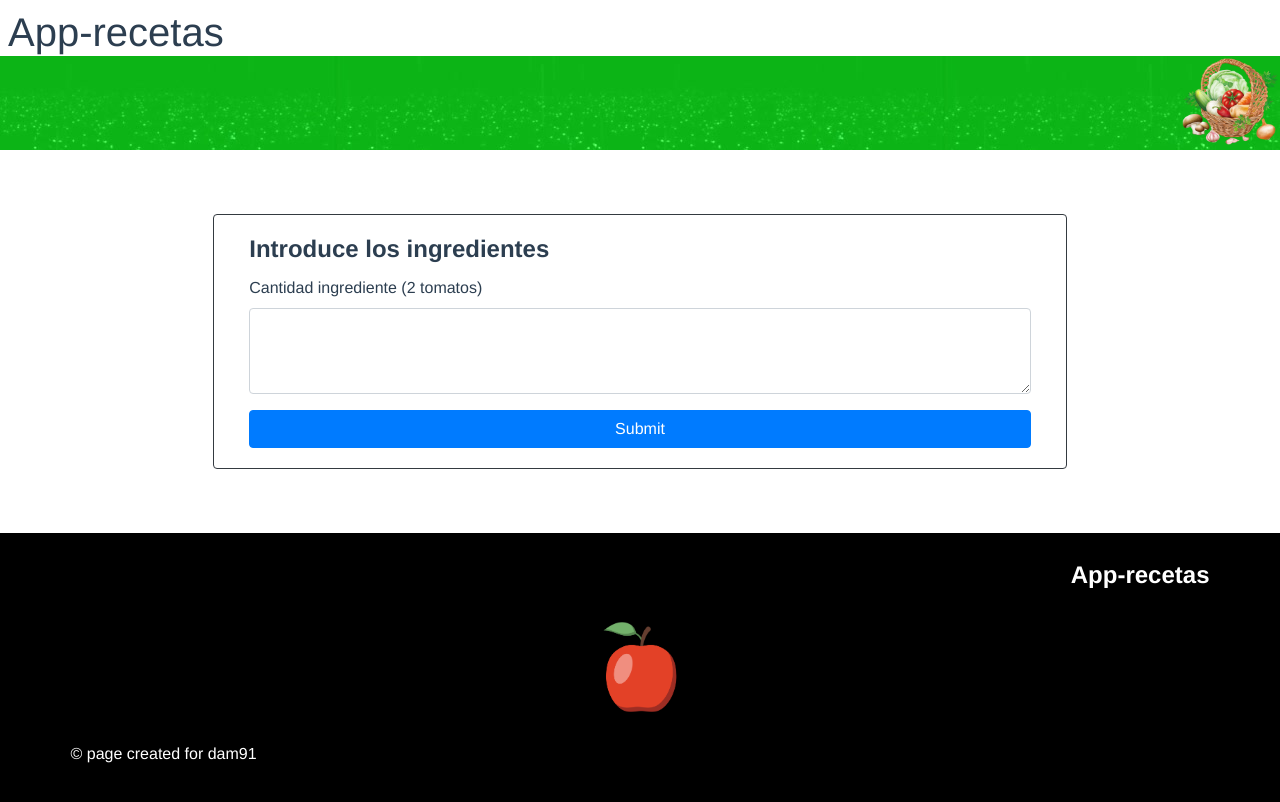
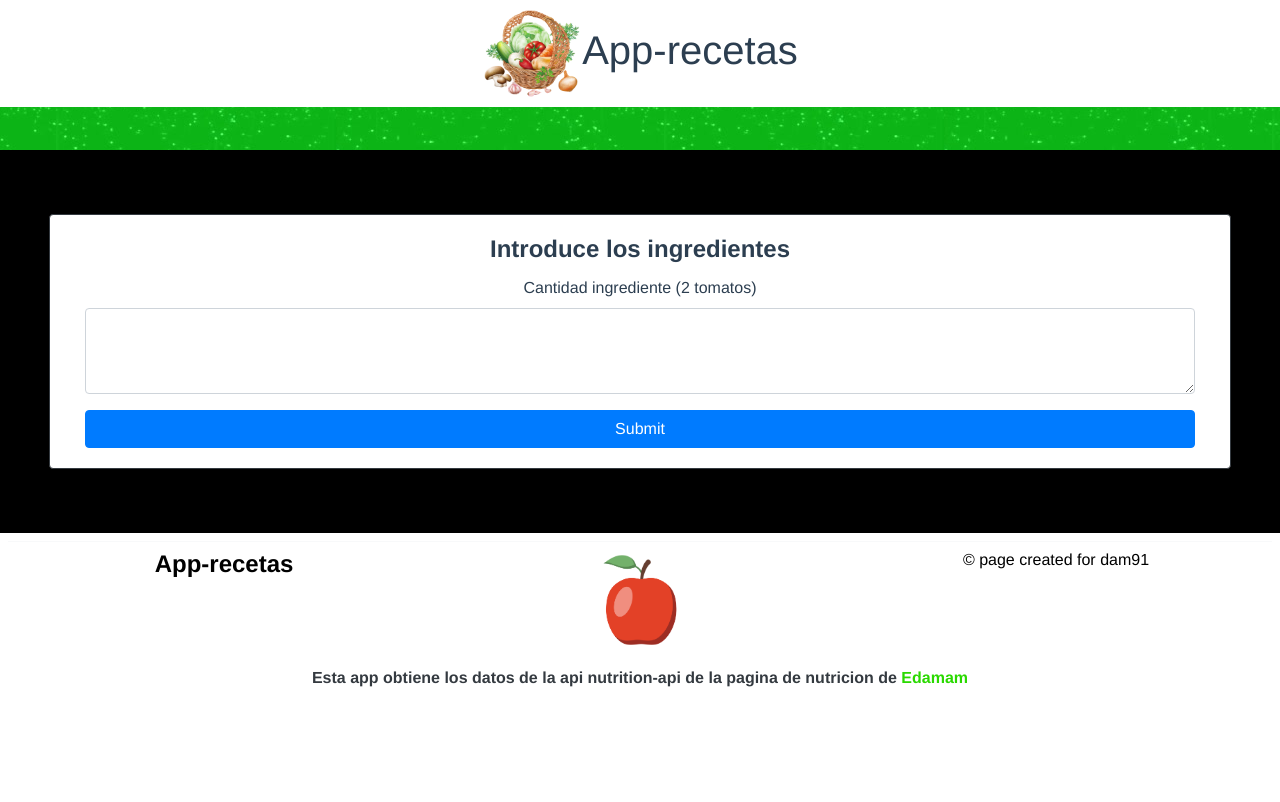
Before and after one commit to darterom91/app-recetas, a Vue app: page / in a window 1280 px wide. Shown: the top 802 px of the page. Built offline with nearby package versions, Linux system fonts and the light colour scheme.

Commit message:
Modify styles and add new styles

```diff
--- a/src/App.vue
+++ b/src/App.vue
@@ -24,6 +24,7 @@ export default {
   font-family: 'Avenir', Helvetica, Arial, sans-serif;
   -webkit-font-smoothing: antialiased;
   -moz-osx-font-smoothing: grayscale;
+  background-color: black;
   color: #2c3e50;
 }
 
--- a/src/components/CFooter.vue
+++ b/src/components/CFooter.vue
@@ -1,8 +1,8 @@
 <template>
   <div>
-    <div class="footers pt-2 pb-5">
+    <div class="footers p-2">
       <div class="container-fluid">
-        <div class="fTitle row justify-content-end mb-1">
+        <!-- <div class="fTitle row justify-content-end mb-1">
           <h3 class="col-12 col-sm-12 col-md-8 m-0 p-2">App-recetas</h3>
         </div>
         <div class="fLogo row justify-content-center text-center">
@@ -10,6 +10,14 @@
         </div>
         <div class="fCopy row justify-content-start mt-1">
           <h6 class="col-12 col-sm-12 col-md-8 m-0 p-2">© page created for dam91</h6>
+        </div> -->
+        <div class="row border-top border-light text-center p-2">
+          <h3 class="col-12 col-sm-12 col-md-4 m-0 ">App-recetas</h3>
+          <div class="col-12 col-sm-12 col-md-4"><img class="imgFooter " src="@/assets/img/apple.png" alt=""></div>
+          <h6 class="col-12 col-sm-12 col-md-4 m-0">© page created for dam91</h6>
+        </div>
+        <div class="edtext row justify-content-center text-dark p-2">
+          <p>Esta app obtiene los datos de la api nutrition-api de la pagina de nutricion de <a href="https://www.edamam.com/"> Edamam</a></p>
         </div>
       </div>
     </div>
@@ -24,12 +32,12 @@ export default {
 
 <style scoped>
 .footers{
-  /* height: 400px; */
-  color: white;
-  background-color: black;
+  /* height: 400px;  */
+  color: black;
+  background-color: white;
 }
 
-.fTitle {
+/* .fTitle {
   padding-right: 5%;
   padding-top: 1%;
   padding-bottom: 1%;
@@ -37,8 +45,7 @@ export default {
   text-align: right;
 }
 .fLogo {
-  padding-top: 0.2%;
-  padding-bottom: 0.2%;
+
 }
 .fCopy {
   padding-left: 5%;
@@ -46,6 +53,16 @@ export default {
   padding-bottom: 1%;
   justify-content: start;
   text-align: left;
+} */
+
+.edtext {
+  color: black;
+  font-weight: bold;
+}
+
+.edtext  a{
+  text-decoration: none;
+  color: rgb(42, 217, 0);
 }
 
 .imgFooter {
@@ -53,26 +70,30 @@ export default {
 }
 
 @media (max-width: 750px) {
-  .fTitle {
+  /* .fTitle {
     justify-content: end;
     text-align: right;
   }
   .fCopy {
     justify-content: start;
     text-align: left;
-  }
+  } */
 }
 @media (max-width: 600px) {
-  .fTitle {
+  /* .fTitle {
     padding-right: 0;
     text-align: center;
   }
   .fCopy {
     padding-left: 0;
     text-align: center;
-  }
+  } */
   .imgFooter {
     width: 80px;
   }
+  .edtext {
+    font-size: 0.8em;
+    text-align: center;
+  }
 }
 </style>
--- a/src/components/CHeader.vue
+++ b/src/components/CHeader.vue
@@ -1,8 +1,8 @@
 <template>
   <div>
     <div class="headers">
-      <h1 class="title pt-2 pl-2">App-recetas</h1>
-      <img class="imgHeader float-right " src="@/assets/img/cesta.png" alt="">
+      <h1 class="title p-2"> <img class="imgHeader  " src="@/assets/img/cesta.png" alt="">App-recetas</h1>
+
     </div>
   </div>
 </template>
@@ -22,6 +22,7 @@ export default {
   background-image: url("../assets/img/fondoVerde.jpg");
   background-attachment: fixed;
   background-position: center;
+  text-align: center;
 }
 .title {
   font-size: 40px;
--- a/src/components/CSection.vue
+++ b/src/components/CSection.vue
@@ -1,13 +1,13 @@
 <template>
   <div class="p-5">
-    <div class="container p-3">
-      <div class="row justify-content-center">
-        <div class="card border border-dark rounded col-12 co-sm-10 col-md-9">
+    <div class="container-fluid p-3">
+      <div class="row justify-content-center  text-center">
+        <div class="card border border-dark  rounded col-12 col-md-12">
           <div class="card-body">
-            <h3 class="card-title">Introduce los ingredientes</h3>
+            <h3 class="card-title ">Introduce los ingredientes</h3>
             <form @submit.prevent="loadData">
               <div class="form-group">
-                <label for="exampleFormControlTextarea1">Cantidad ingrediente (2 tomatos)</label>
+                <label for="exampleFormControlTextarea1" class="">Cantidad ingrediente (2 tomatos)</label>
                 <textarea v-model="ingredient" class="form-control" id="exampleFormControlTextarea1" rows="3"></textarea>
               </div>
               <button type="submit" class="btn btn-primary btn-block">Submit</button>
@@ -21,22 +21,22 @@
     <div v-if="bol == true" class="container px-2">
       <h3 class="text-center border border-dark bg-dark text-light mt-2 mb-0 p-2">Resultados</h3>
       <div class="row mx-0">
-        <div class="col-12 col-sm-6 col-md-6 border border-dark text-center m-0 p-2">
+        <div class="col-12 col-sm-6 col-md-6 border border-dark text-center text-light m-0 p-2">
           Ingredientes: {{this.aux}}
         </div>
-        <div class="col-12 col-sm-6 col-md-6 border border-dark text-center m-0 p-2">
+        <div class="col-12 col-sm-6 col-md-6 border border-dark text-center text-light m-0 p-2">
           Calorias: {{this.nutrition.calories}}
         </div>
       </div>
 
       <h3 class="text-center border border-dark bg-dark text-light mt-2 mb-0 p-2">Health Labels</h3>
-      <div class="row mx-0 mb-2">
+      <div class="row mx-0 mb-2 text-center text-light">
         <div class="col-md-12 border border-dark p-2" v-for="(item, index) in this.nutrition.healthLabels" :key="index">{{item}}</div>
       </div>
 
       <h3 class="text-center border border-dark bg-dark text-light m-0 p-2">Total Nutrients</h3>
       <div class="row mx-0 mb-2">
-        <div class="col-sm-12 col-md-12 text-center" v-for="(item, index) in this.nutrition.totalNutrients" :key="index">
+        <div class="col-sm-12 col-md-12 text-center text-light" v-for="(item, index) in this.nutrition.totalNutrients" :key="index">
           <div class="row">
             <div class="col-12 col-sm-6 border border-dark col-md-6 p-2">{{item.label}}</div>
             <div class="col-12 col-sm-6 border border-dark col-md-6 p-2">{{item.quantity}} {{item.unit}}</div>
```
